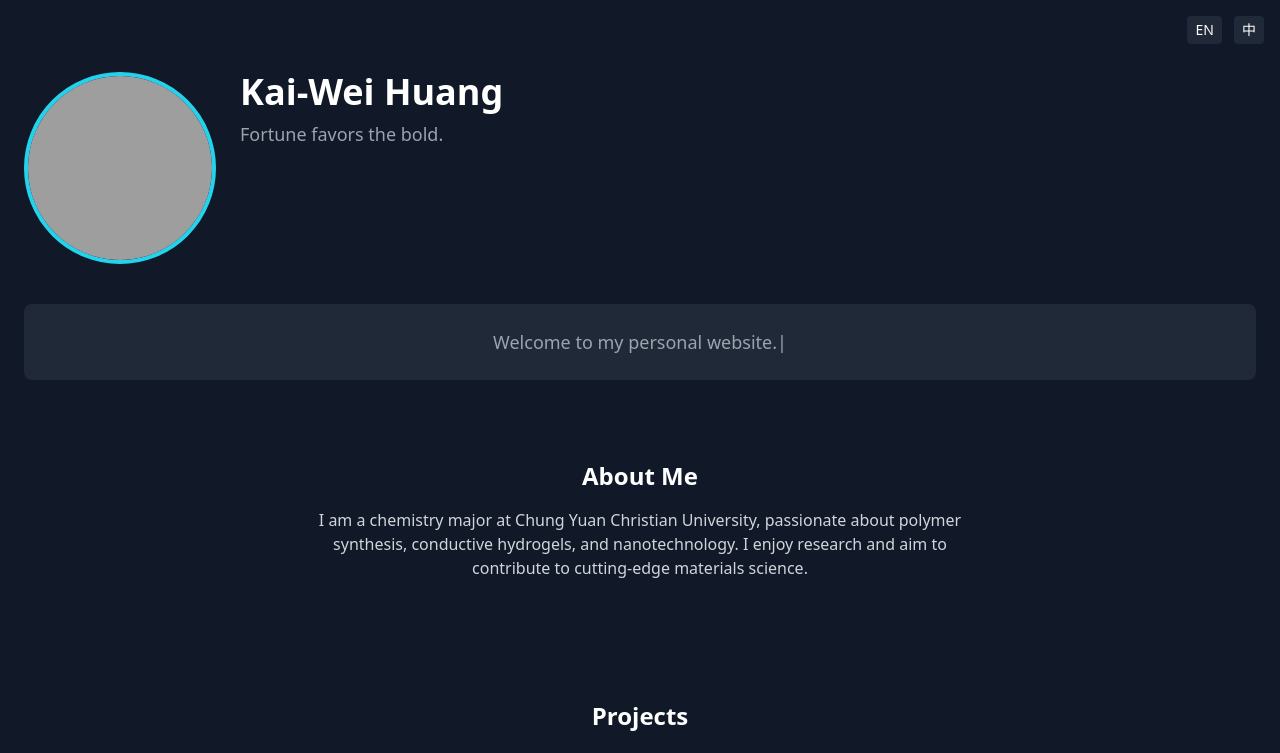
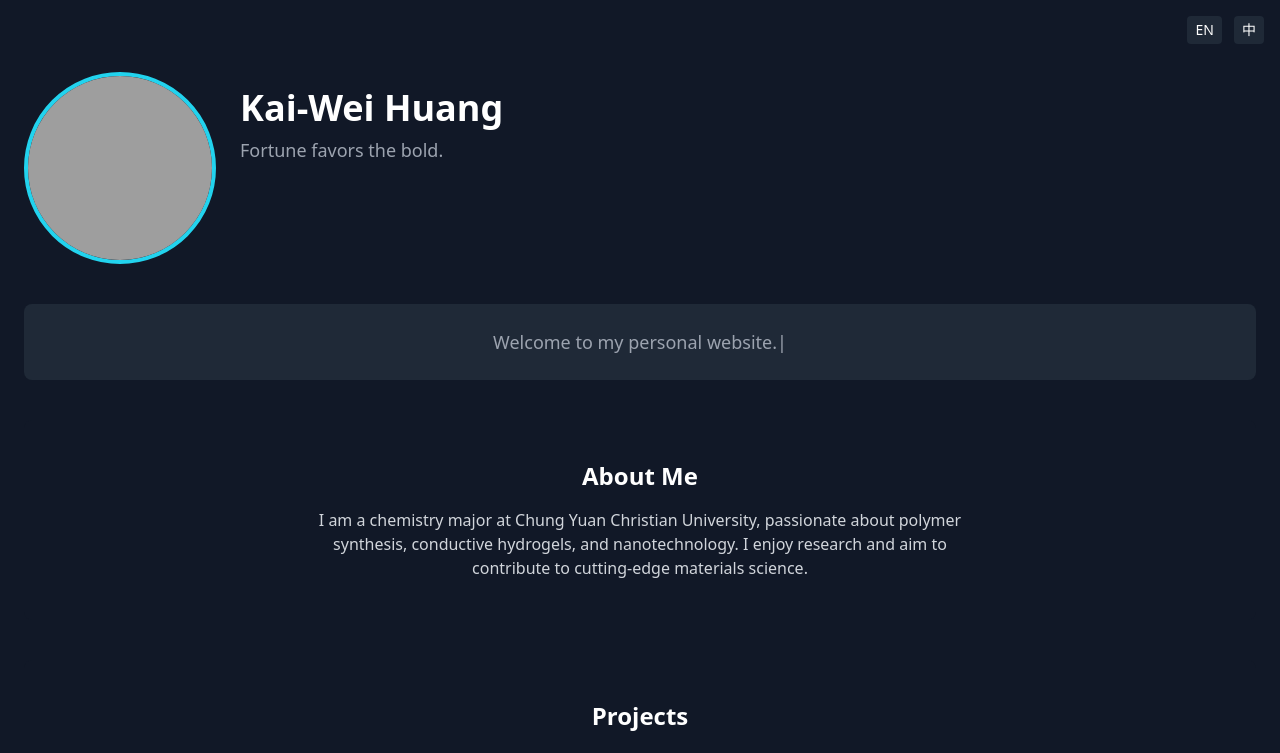
Before and after one commit to Kai-Wei2002/kaiwei-website, a plain HTML site: page index.html in a window 1280 px wide. Shown: the top 753 px of the page. Drawn offline with nearby package versions, Linux system fonts and the light colour scheme; grey boxes are pictures that could not be loaded.

Commit message:
36 "mt-4"

```diff
--- a/index.html
+++ b/index.html
@@ -33,7 +33,7 @@
     <div class="flex flex-col md:flex-row items-center md:items-start mb-10">
       <img src="profile.JPG" alt="Kai-Wei Huang" class="w-32 h-32 md:w-48 md:h-48 rounded-full mb-4 md:mb-0 md:mr-6 object-cover border-4 border-cyan-400"/>
       <div class="flex-1 text-center md:text-left">
-        <h1 class="text-4xl font-bold">Kai-Wei Huang</h1>
+        <h1 class="text-4xl font-bold mt-4">Kai-Wei Huang</h1>
         <!-- Motto below name -->
         <p class="text-lg text-gray-400 mt-2" lang="en">Fortune favors the bold.</p>
         <p class="text-lg text-gray-400 mt-2" lang="zh">勇敢的人先享受世界</p>
```
